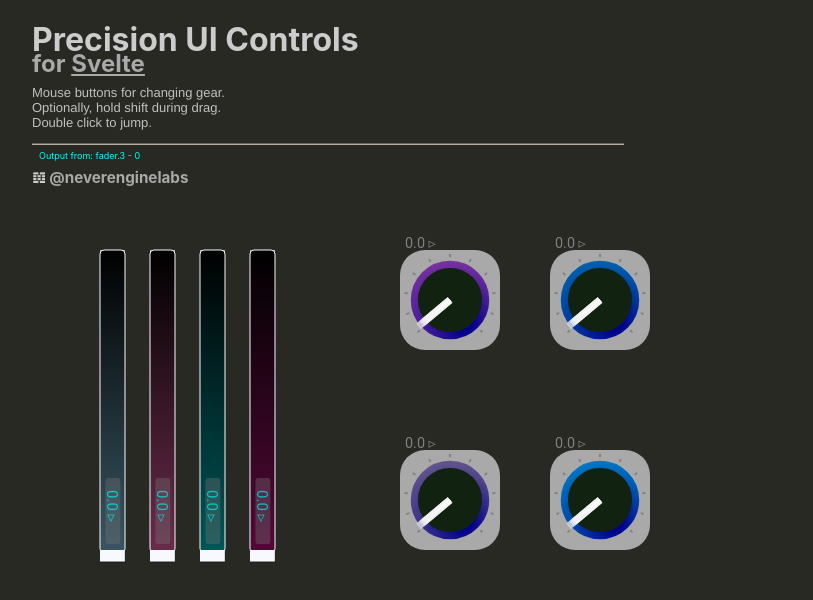
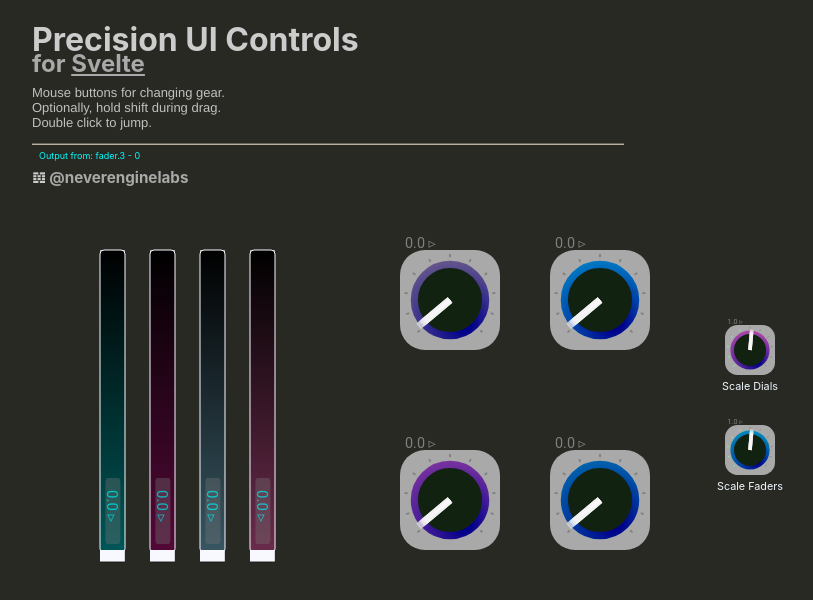
Before and after one commit to cristianvogel/Precis-UI, a Svelte app: page / in a window 1280 px wide. Shown: the top 600 px of the page, without its empty margins (0-813 px from the left). Built offline with nearby package versions, Linux system fonts and the light colour scheme.

Commit message:
Merge refactoring

```diff
--- a/src/App.svelte
+++ b/src/App.svelte
@@ -11,25 +11,58 @@
 />
 
 <script lang="ts">
-    import {Default} from "./types/precisUI";
-    import {Writable, writable} from 'svelte/store';
+
     import Radial from "./components/Radial.svelte";
 	import Fader from './components/Fader.svelte'
     import {toFixed} from "./lib/Utils";
-
-    let rescaleDials: Writable<number> = writable(Default.DIAL_SCALE_FACTOR)
-    let rescaleFaders: Writable<number> = writable(Default.FADER_SCALE_FACTOR)
-    let readout: Writable<number> = writable(0)
-    let touchedID: Writable<string> = writable('')
+    import {Palette as C} from "./lib/PrecisControllers";
+    import {readout, touchedID, rescaleDials, rescaleFaders} from "./components/stores";
 
     function handleOutputValue(event: CustomEvent) {
         readout.set(Number(toFixed(event.detail.value, 6)))
         touchedID.set(event.detail.id)
     }
+
 	let posX;
 	let posY;
 	let rangeTest;
-	let ranges;
+    let scale = 1;
+
+    // Test: Two Dials for scaling the other components
+    const dialScaler = {
+        id:"dial.rescale",
+        x:700, y:300,
+        background: C.clear,
+        scale: 0.5,
+        value: 50, // initial value as percentage?
+        label:"Scale Dials",
+        min:0,
+        max:2 }
+
+    const faderScaler = {
+        id:"fader.rescale",
+        x:700, y:400,
+        background: C.clear,
+        scale: 0.5,
+        value: 50, // initial value as percentage?
+        label:"Scale Faders",
+        min:0,
+        max:2
+    }
+
+    function resizeWidgets(ev) {
+        //rescale/redraw with stepped throttle
+        //todo: make this a feature
+        const throttle = 10
+        switch (ev.detail.id) {
+            case ('fader.rescale') :
+                $rescaleFaders = (Math.round((ev.detail.value) * throttle)) / throttle
+                break;
+            case ('dial.rescale') :
+                $rescaleDials = ((Math.round((ev.detail.value) * throttle)) / throttle)
+                break;
+        }
+    }
 
 </script>
 
@@ -60,6 +93,10 @@
             𝌺 <a href='https://twitter.com/neverenginelabs'>@neverenginelabs</a>
         </h3>
     </div>
+
+    <Radial {...dialScaler} on:output={(e)=>{handleOutputValue(e); resizeWidgets(e)}}/>
+    <Radial {...faderScaler} on:output={(e)=>{handleOutputValue(e); resizeWidgets(e)}}/>
+
 <!-- render some dials -->
     {#each Array(4) as _, i ('key-d-' + i)}
         {@const posX = 400 + ((i % 2) * 150)}
@@ -70,7 +107,7 @@
                 y={posY}
                 min=0
                 max={rangeTest}
-                scale={$rescaleDials}
+                scale={scale * $rescaleDials}
                 on:output={handleOutputValue} />
     {/each}
 <!-- render some vert faders -->
@@ -82,7 +119,6 @@
 			   y="250"
 			   min=0
 			   max={rangeTest}
-			   scale={$rescaleFaders}
 			   on:output={handleOutputValue}/>
 	{/each}
 </main>
--- a/src/components/Fader.svelte
+++ b/src/components/Fader.svelte
@@ -54,51 +54,22 @@
     // Construct a new instance of a vertical fader
     let fader:Fader = new Fader(settings)
 
-    // these initialise functions are working fine like this for now
-    // 😖 I have tried to refactor, but seems to get complicated
-    // with the reactivity.
     const initialise = function () {
 
+        // add self to a layout group registry
         function addSelfToRegistry() {
             $WidgetStore.set(fader.id, fader)
         }
-
         // this is the transform which renders the container DIV element
         const containerTransform = function () {
-            return `${fader.generateRectCSS()};
+            return `${fader.getCSSforRect()};
                   transform: scale(${fader.scale});
                   background: ${fader.background};`
         }
 
-        function componentMouseDown(event: MouseEvent): void {
-            if (!event.target) return
-            console.info('Element ◻︎ ' + event.target + ' ⇢ ' + fader.id)
-            const mode = (event.type)
-            fader.stateFlags = {
-                changing: true,
-                precis: (mode === 'contextmenu'),
-                focussed: true
-            }
-            fader.selected = event.target as HTMLElement
-            addListeners(fader.selected, fader)
-        }
-
-        function componentMouseLeave() {
-            if (fader.changing) return
-            fader.focussed = false
-        }
-
-        function componentMouseEnter(event: MouseEvent) {
-            fader.selected = event.target as HTMLElement
-            fader.selected.focus()
-            fader.focussed = true
-        }
         return {
             addSelfToRegistry,
             containerTransform,
-            componentMouseDown,
-            componentMouseLeave,
-            componentMouseEnter
         };
     };
 
@@ -106,11 +77,7 @@
         fader=fader
     }
 
-    const { addSelfToRegistry,
-        containerTransform,
-        componentMouseDown,
-        componentMouseLeave,
-        componentMouseEnter } = initialise();
+    const { addSelfToRegistry, containerTransform,} = initialise();
 
     $:roundedReadout =
         roundTo(fader.getMappedValue(), fader.precis ? 1.0e-4 : 1.0e-2)
@@ -118,22 +85,47 @@
 
     onMount( () => {
         addSelfToRegistry()
-        $: registrySize = $WidgetStore.size
-        console.log( 'Widget Store size ▷ ' + $WidgetStore.size)
+        registrySize = $WidgetStore.size
         fader.dispatchOutput( fader.id, fader.getMappedValue(),);
     })
+
+    let animatedReadout = true;
+    let gearedValue;
+    let offsetMap;
+    let sinMap;
 
 </script>
 
 <div class='faderContainer'
      id='{fader.id}-container'
-     on:contextmenu|preventDefault={componentMouseDown}
-     on:mousedown|preventDefault={componentMouseDown}
-     on:mouseenter|preventDefault={componentMouseEnter }
-     on:mouseleave={componentMouseLeave}
+     on:contextmenu|preventDefault={ (e)=>{fader.componentMouseDown(e,fader)} }
+     on:mousedown|preventDefault={ (e)=>{fader.componentMouseDown(e, fader)} }
+     on:mouseenter|preventDefault={ (e)=>{fader.componentMouseEnter(e, fader)} }
+     on:mouseleave={ (e)=>{reactiveAssignment(); fader.componentMouseLeave(e, fader)} }
      on:mousemove={reactiveAssignment}
+     on:mouseup={()=>(fader.stateFlags={changing: false, focussed: true, precis: false})}
      style={containerTransform()}
 >
+
+    <!-- animated numerical readout mojo-->
+    {#if fader.changing && animatedReadout}
+        {@const value = fader.getNormValue()}
+        {@const gearedValue = (value * -200) % 20}
+        {@const offsetMap = remap(gearedValue, -10, 10, -0.25, 0.25) + 0.5}
+        {@const sinMap = Math.sin(Math.PI * offsetMap)}
+        <div id='{fader.id}-animatedReadout'
+             class="animatedReadout"
+             style="transform: translate( {1.1 - roundedReadout.length * 0.25}em, 3em )">
+            <svg in:fade out:fade >
+                <g stroke-width='1px'
+                   opacity={Math.abs(sinMap) + 0.1}
+                   transform="translate ( {-fader.width * 0.5} {-100 + (gearedValue * 2)} )
+                                scale(1, {Math.abs(sinMap)  + 0.125} )"
+                > <text fill={C.aquaLight}>{roundedReadout}</text>
+                </g>
+            </svg>
+        </div>
+    {/if}
 
     <svg >
         <defs id='{id}-gradients'>
@@ -161,7 +153,7 @@
                   on:dblclick|preventDefault={(ev)=>{fader.currentValue= fader.height - ev.offsetY}}
             />
             <g id='{id}-handle+readout'
-               on:contextmenu|preventDefault={componentMouseDown}
+               on:contextmenu|preventDefault={(e)=>{fader.componentMouseDown(e, fader)} }
                stroke={C.offWhite}
                transform="translate(0,{fader.height - fader.currentValue}) scale(1.5)">
                 <rect fill={C.whiteBis}
@@ -183,7 +175,7 @@
                           x=-0.5rem
                           y=-0.5rem />
                     <text id='{id}-readout.Text'
-                          class={fader.precis ? 'readout zoom' : 'readout'}>
+                          class='readout'>
                         {roundedReadout}
                         {fader.precis ? '⋯' : ' ▹'}
                     </text>
@@ -273,4 +265,11 @@
     .readoutBox.zoom {
         transform: translate(-1.5rem, -0.66rem) scaleX(225%) scaleY(110%);
     }
+
+    .animatedReadout {
+        position: absolute;
+        background-color: transparent;
+        font-size: x-large;
+        z-index: 100;
+    }
 </style>
--- a/src/components/Radial.svelte
+++ b/src/components/Radial.svelte
@@ -76,9 +76,9 @@
             $WidgetStore.set(dial.id, dial)
         }
         // this is the transform which renders the container DIV element
-        const containerTransform = function () {
-            return `${dial.generateRectCSS()};
-                  transform: scale(${dial.scale});
+        const containerTransform = function (s?:number) {
+            return `${dial.getCSSforRect()};
+                  transform: scale(${ s || dial.scale});
                   background: ${dial.background};`
         }
 
@@ -99,43 +99,23 @@
         dial=dial
     }
 
-    const { addSelfToRegistry, containerTransform} = initialise();
+    const { addSelfToRegistry, containerTransform } = initialise();
 
     addPointerPlotToStore()
+
     $:pointerPlot =  dial.radialPoints
-    $:pointerLength = dial.radialPoints.length
     $:roundedReadout =
         roundTo(dial.getMappedValue(), dial.precis ? 1.0e-4 : 1.0e-2)
         .toFixed(dial.precis ? 3 : 1)
 
     onMount( () => {
         addSelfToRegistry()
-        $:registrySize = $WidgetStore.size
-        console.log( 'Widget Store size ▷ ' + $WidgetStore.size)
+        pointerLength = dial.radialPoints.length
+        registrySize = $WidgetStore.size
         dial.dispatchOutput( dial.id, dial.getMappedValue(),);
     });
-
-
 </script>
 
-<!-- locked pointer animation-->
-{#if dial.changing && animatedReadout}
-    {@const value = dial.getNormValue()}
-    {@const gearedValue = (value * -200) % 20}
-    {@const offsetMap = remap(gearedValue, -10, 10, -0.25, 0.25) + 0.5}
-    {@const sinMap = Math.sin(Math.PI * offsetMap)}
-    <div class="visPointerLock"  >
-        <svg in:fade out:fade
-             transform= "translate( {dial.rect.x} , {dial.rect.y - (dial.height / 2) }  )" >
-            <g stroke-width='1px'
-               opacity={Math.abs(sinMap) + 0.1}
-               transform="translate ( {-dial.width * 0.5} {-100 + (gearedValue * 2)} )
-                            scale(1, {Math.abs(sinMap)  + 0.125} )"
-            > <text fill={C.aquaLight}>{roundedReadout}</text>
-            </g>
-        </svg>
-    </div>
-{/if}
 
 <div class='dialContainer'
      id='{dial.id}-container'
@@ -145,8 +125,27 @@
      on:mouseleave={ (e)=>{reactiveAssignment(); dial.componentMouseLeave(e, dial)} }
      on:mousemove={addPointerPlotToStore}
      on:mouseup={()=>(dial.stateFlags={changing: false, focussed: true, precis: false})}
-     style={containerTransform()}
+     style={containerTransform(dial.scale)}
 >
+    <!-- animated numerical readout mojo-->
+    {#if dial.changing && animatedReadout}
+        {@const value = dial.getNormValue()}
+        {@const gearedValue = (value * -200) % 20}
+        {@const offsetMap = remap(gearedValue, -10, 10, -0.25, 0.25) + 0.5}
+        {@const sinMap = Math.sin(Math.PI * offsetMap)}
+        <div id='{dial.id}-animatedReadout'
+             class="animatedReadout"
+             style="transform: translate( 30%, 60%)" >
+            <svg in:fade out:fade >
+                <g stroke-width='1px'
+                   opacity={Math.abs(sinMap) + 0.1}
+                   transform="translate ( {-dial.width * 0.5} {-100 + (gearedValue * 2)} )
+                                scale(1, {Math.abs(sinMap)  + 0.125} )"
+                > <text fill={C.aquaLight}>{roundedReadout}</text>
+                </g>
+            </svg>
+        </div>
+    {/if}
 
     <svg transform=scale(0.9)>
         <defs id='{dial.id}-gradients'>
@@ -282,7 +281,7 @@
         transform: translateY(8rem);
     }
 
-    .visPointerLock {
+    .animatedReadout {
         position: absolute;
         background-color: transparent;
         font-size: xx-large;
--- a/src/components/stores.ts
+++ b/src/components/stores.ts
@@ -1,7 +1,8 @@
 import { Writable, writable} from 'svelte/store';
 import type {BasicController} from '../lib/PrecisControllers'
-import type {Point, PointsArray} from "../types/precisUI";
-import type {Postcss} from "svelte-preprocess/dist/types/options";
+import type { PointsArray} from "../types/precisUI";
+import {Default} from "../types/precisUI";
+
 
 type WidgetEntry = Map<string, BasicController> // widget.id , instance
 export const WidgetStore:Writable<WidgetEntry>  =
@@ -16,3 +17,8 @@
 
 export const ListeningElement:Writable<HTMLElement> =
     writable()
+
+export const rescaleDials: Writable<number> = writable( Default.DIAL_SCALE_FACTOR as number )
+export const rescaleFaders: Writable<number> = writable( Default.FADER_SCALE_FACTOR as number )
+export const touchedID: Writable<string> = writable('')
+export const readout: Writable<number> = writable(0)
--- a/src/lib/Events.ts
+++ b/src/lib/Events.ts
@@ -24,7 +24,7 @@
     if (!widget.changing || !widget.focussed) {
         return
     }
-    console.log(`◎ [${id}] is changing on ▹ ${widget.focussed}`)
+    // console.log(`◎ [${id}] is changing on ▹ ${widget.focussed}`)
     widget.clientRect = (widget.selected as Element).getBoundingClientRect()
     const dy = event.movementY
     if (dy === 0) {
--- a/src/lib/PrecisControllers.ts
+++ b/src/lib/PrecisControllers.ts
@@ -86,13 +86,13 @@
             id,
         })
     }
-    generateRectCSS(): BoundingRectCSS {
+    getCSSforRect(): BoundingRectCSS {
         const aRect: BoundingRectCSS =
             `top:${this.rect.y}px;left:${this.rect.x}px;width:${this.rect.width}px;height:${this.rect.height}px;`
         return aRect
     }
-    resize(scale: number, id: string): void {
-        const el = document.getElementById(`${id}-container`)
+    resizeElementByID(elementID:string, scale: number): void {
+        const el = document.getElementById(`${elementID}`)
         if (!el) return
         const newStyle = `transform: scale(${scale});`
         el.setAttribute('style', el.getAttribute('style') + newStyle)
@@ -127,7 +127,7 @@
         addListeners(caller.selected, caller)
     }
     componentMouseLeave(event: MouseEvent, caller:BasicController) {
-        console.log( 'Mouse leaves -> '+ caller.id)
+      //  console.log( 'Mouse leaves -> '+ caller.id)
         if (caller.changing) return
         caller.focussed = false
     }
```
